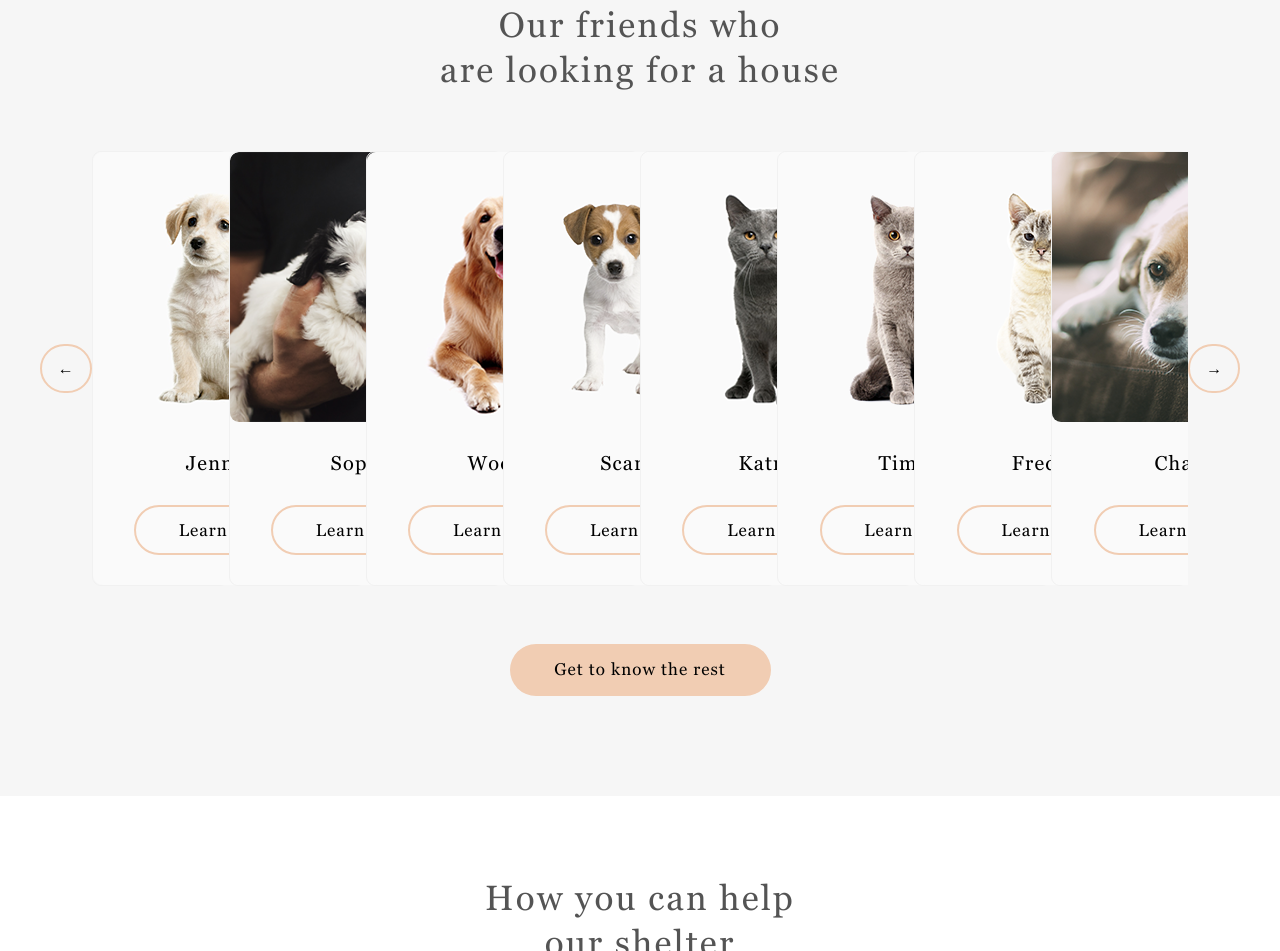
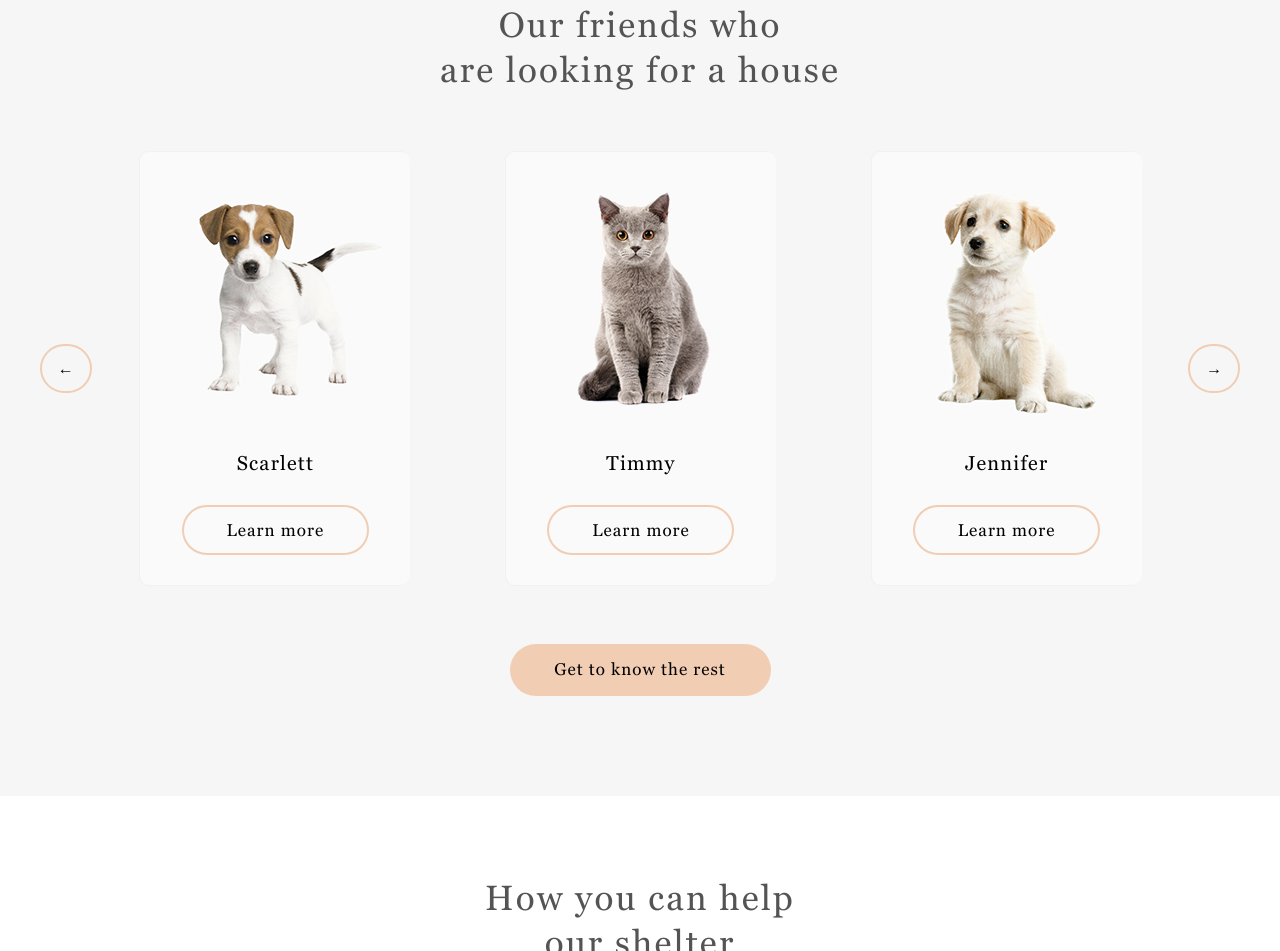
Before and after one commit to plushRaccoon/shelter, a plain HTML site: page pages/main/index.html in a window 1280 px wide. Shown: the part 1575-2526 px from the top of the page. Drawn offline with Linux system fonts and the light colour scheme; a web font is replaced by a local one.

Commit message:
feat: implement random card's show

```diff
--- a/pages/main/script.js
+++ b/pages/main/script.js
@@ -42,6 +42,57 @@ DARK_NAV.addEventListener("click", closeMenu);
 
 // popup window
 
+class PetCard {
+  constructor(src, alt, title, parentContainer, ...classes) {
+    this.src = src;
+    this.alt = alt;
+    this.title = title;
+    this.classes = classes;
+    this.parent = document.querySelector(parentContainer);
+  }
+
+  render() {
+    const wrapperDiv = document.createElement("div");
+    wrapperDiv.dataset.pet = `${this.title}`;
+
+    if (this.classes.length === 0) {
+      this.wrapperDiv = "friends__items_item";
+      wrapperDiv.classList.add(this.wrapperDiv);
+    } else {
+      this.classes.forEach((className) => wrapperDiv.classList.add(className));
+    }
+    wrapperDiv.innerHTML = `
+    <div class="item_inner" data-pet="${this.title}">
+    <img class="pet-photo-front"
+      src="${this.src}"
+      alt="${this.alt}"
+      data-pet="${this.title}"
+    />
+    <h4 class="friends__item_title front" data-pet="${this.title}">${this.title}</h4>
+    <button
+      class="friends__item_button button front"
+      type="button"
+      data-pet="${this.title}"
+    >
+      Learn more
+    </button>
+</div>
+                `;
+    this.parent.append(wrapperDiv);
+  }
+}
+
+showPetCard();
+// arr.forEach(({ img, breed, name }) => {
+//   new PetCard(
+//     img,
+//     breed,
+//     name,
+//     ".items-container",
+//     "friends__items_item"
+//   ).render();
+// });
+
 const PET_CARDS = document.querySelectorAll(".friends__items_item"),
   MODAL = document.querySelector(".modal"),
   DARKEN = document.querySelector(".popup-dark-container"),
@@ -50,6 +101,7 @@ const PET_CARDS = document.querySelectorAll(".friends__items_item"),
 
 PET_CARDS.forEach((card) =>
   card.addEventListener("click", (event) => {
+    console.log(event.target);
     openModal(event);
   })
 );
@@ -100,55 +152,50 @@ function closeModal() {
 
 // carousel
 
-class PetCard {
-  constructor(src, alt, title, parentContainer, ...classes) {
-    this.src = src;
-    this.alt = alt;
-    this.title = title;
-    this.classes = classes;
-    this.parent = document.querySelector(parentContainer);
+const prev = document.querySelector('.button_prev'),
+  next = document.querySelector('.button_next');
+
+function getRandomNum(arr) {
+  let min = 0,
+    max = arr.length;
+  return Math.floor(Math.random() * (max - min)) + min;
 }
 
-  render() {
-    const wrapperDiv = document.createElement("div");
-    wrapperDiv.dataset.pet = `${this.title}`;
-
-    if (this.classes.length === 3) {
-      this.wrapperDiv = "friends__items_item";
-      wrapperDiv.classList.add(this.wrapperDiv);
+function getRandomArr(arr) {
+  let num;
+  let arrOfRandomNum = [];
+  for (let i = 0; i < 3; i++) {
+    num = getRandomNum(arr);
+    if (!arrOfRandomNum.includes(num)) {
+      arrOfRandomNum.push(num);
     } else {
-      this.classes.forEach((className) => wrapperDiv.classList.add(className));
-    }
-    wrapperDiv.innerHTML = `
-    <div class="item_inner" data-pet="${this.title}">
-    <img class="pet-photo-front"
-      src="${this.src}"
-      alt="${this.alt}"
-      data-pet="${this.title}"
-    />
-    <h4 class="friends__item_title front" data-pet="${this.title}">${this.title}</h4>
-    <button
-      class="friends__item_button button front"
-      type="button"
-      data-pet="${this.title}"
-    >
-      Learn more
-    </button>
-</div>
-                `;
-    this.parent.append(wrapperDiv);
+      i--;
     }
   }
+  return arrOfRandomNum;
+}
 
-pets.forEach(({ img, breed, name }) => {
-  new PetCard(
-    img,
-    breed,
-    name,
+function showPetCard() {
+  let arr = getRandomArr(pets);
+  console.log(arr);
+  arr.forEach(i => {
+    return new PetCard(
+      pets[i].img,
+      pets[i].breed,
+      pets[i].name,
       ".items-container",
       "friends__items_item"
     ).render();
   });
+}
+
+
+
+
+const slidesContainer = document.querySelector(".items-container");
+
+console.log(slidesContainer.style.width);
+// function
 
 // carousel
 
--- a/pages/main/style.css
+++ b/pages/main/style.css
@@ -602,13 +602,14 @@ body {
   width: 100%;
   display: flex;
   justify-content: space-around;
-  align-items: center;
+  align-items: flex-start;
   overflow: hidden;
 }
 
 .friends__items_item {
   position: inherit;
-  flex-basis: 270px;
+  flex: 0 0 270px;
+  /* flex-basis: 270px; */
   height: 435px;
   border: 1px solid #f1f1f1;
   border-radius: 9px;
```
Lines whose indentation alone changed are shown as unchanged.
